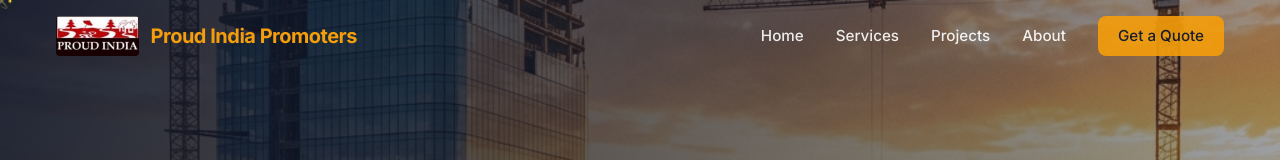
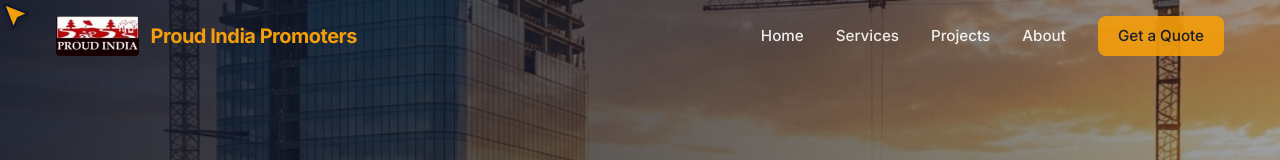
Before and after one commit to Code-Cool-2006/Proud_INDIA_Promoters, a React (Vite) app: page / in a window 1280 px wide. Shown: the top 160 px of the page. Built offline with nearby package versions, Linux system fonts and the light colour scheme.

Commit message:
feat: add custom SVG cursor component with interactive effects and foundational global CSS styles.

```diff
--- a/src/components/Cursor.jsx
+++ b/src/components/Cursor.jsx
@@ -1,9 +1,6 @@
 
 import React, { useEffect, useState, useRef } from 'react';
-
-// You can change this emoji to whatever you like!
-// Examples: 🏗️, 👷, 🧱, 🛠️
-const CURSOR_EMOJI = '🪄';
+import cursorIcon from '../assets/cursor.svg';
 
 const Cursor = () => {
   const cursorRef = useRef(null);
@@ -22,6 +19,13 @@ const Cursor = () => {
       const { clientX, clientY } = e;
       if (cursor) {
         // Direct transform update for performance
+        // Note: We're not offsetting by half here because the SVG usually "points" with its top-left corner.
+        // If the SVG is centered (like a circle), we might want to offset.
+        // For a pointer/arrow, top-left (0,0) is usually the hotspot.
+        // Let's assume the user's SVG might be an arrow. If it's a shape, we might need centering.
+        // I'll add a small adjustment or just default to 0,0 for now.
+        // Actually, for the previous 'emoji' we centered it. For a pure custom cursor, usually the tip is top-left.
+        // Let's stick to (clientX, clientY) directly for the wrapper top-left.
         cursor.style.transform = `translate3d(${clientX}px, ${clientY}px, 0)`;
       }
     };
@@ -53,10 +57,12 @@ const Cursor = () => {
   }, []);
 
   return (
-    <div ref={cursorRef} className="emoji-cursor-wrapper">
-      <span className={`emoji-cursor-inner ${isHovering ? 'hover' : ''}`}>
-        {CURSOR_EMOJI}
-      </span>
+    <div ref={cursorRef} className="custom-cursor-wrapper">
+      <img
+        src={cursorIcon}
+        alt="Custom Cursor"
+        className={`custom-cursor-img ${isHovering ? 'hover' : ''}`}
+      />
     </div>
   );
 };
--- a/src/index.css
+++ b/src/index.css
@@ -165,7 +165,7 @@ img {
 .delay-300 { transition-delay: 0.3s; }
 .delay-400 { transition-delay: 0.4s; }
 
-/* Custom Emoji Cursor */
+/* Custom SVG Cursor Global Hide */
 @media (pointer: fine) {
   * {
     cursor: none !important;
@@ -173,31 +173,28 @@ img {
 }
 
 /* Wrapper to handle positioning */
-.emoji-cursor-wrapper {
+.custom-cursor-wrapper {
   position: fixed;
   top: 0;
   left: 0;
   pointer-events: none;
   z-index: 9999;
-  /* Center the emoji on the mouse tip roughly */
-  margin-top: -12px;
-  margin-left: -12px;
-  /* Optional: Add a tiny bit of lag for a smooth feel, or remove for instant tracking */
+  /* Top-left aligned by default for pointer cursors */
   transition: transform 0.05s linear;
 }
 
-/* Inner element for animations/scaling */
-.emoji-cursor-inner {
+/* Inner image for animations/scaling */
+.custom-cursor-img {
   display: block;
-  font-size: 24px;
-  line-height: 1;
+  width: 32px; /* Adjustable based on SVG size */
+  height: auto;
   filter: drop-shadow(0 2px 4px rgba(0,0,0,0.2));
   transition: transform 0.2s cubic-bezier(0.175, 0.885, 0.32, 1.275);
 }
 
-/* Hover state animation - e.g. a "strike" or scale up */
-.emoji-cursor-inner.hover {
-  transform: scale(1.5) rotate(-20deg);
+/* Hover state animation */
+.custom-cursor-img.hover {
+  transform: scale(1.2) rotate(-15deg);
 }
 
 /* Hide on touch devices */
@@ -205,7 +202,7 @@ img {
   * {
     cursor: auto !important;
   }
-  .emoji-cursor-wrapper {
+  .custom-cursor-wrapper {
     display: none;
   }
 }
```
Also changed, not shown: src/assets/cursor.svg (added).
